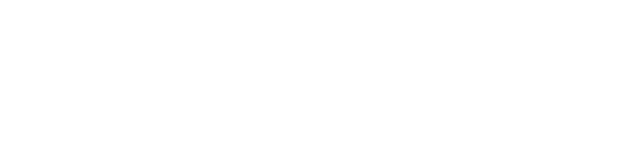
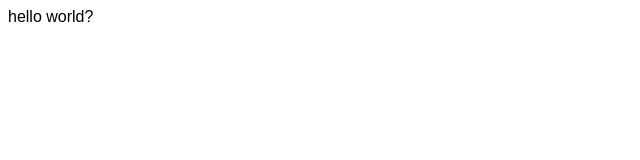
Before and after one commit to lflee/GetRanInt, a plain HTML site: page index.html in a window 1280 px wide. Shown: the whole page, without its empty margins (0-640 px from the left). Drawn offline with Linux system fonts and the light colour scheme.

Commit message:
Update index.html

```diff
--- a/index.html
+++ b/index.html
@@ -17,6 +17,8 @@
 
 </head>
 <body>
+
+  hello world?
 
 <x-example></x-example>
 
```
